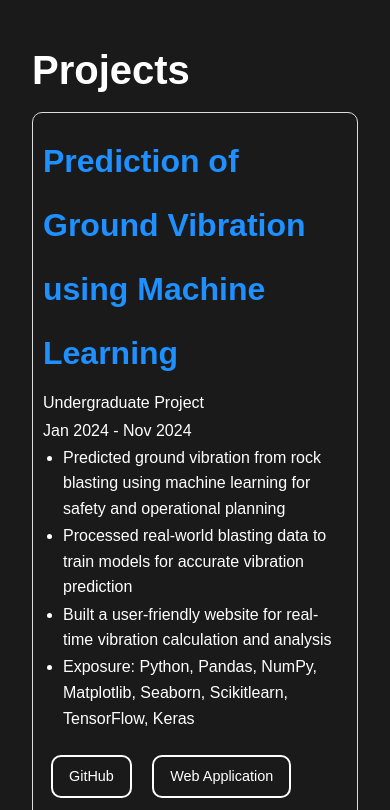
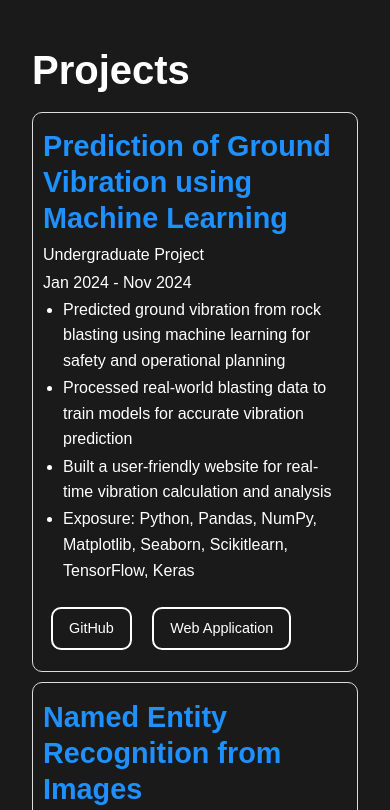
Before and after one commit to sandeepjanapati/sandeepjanapati.github.io, a plain HTML site: page index.html in a window 390 px wide. Shown: the part 7440-8250 px from the top of the page. Drawn offline with Linux system fonts and the light colour scheme.

Commit message:
Improve project headings

```diff
--- a/assets/css/styles.css
+++ b/assets/css/styles.css
@@ -767,6 +767,13 @@ footer {
         font-size: 2rem; /* Adjust for smaller screens */
     }
 
+    .projects-details h3{
+        text-decoration: none;
+        color: #1e90ff; /* Link color */
+        font-size: 2.25em; /* Reduced font size */
+        line-height: 1; /* Decrease space between wrapped lines */
+    }
+
     h2, h3 {
         font-size: 1.5rem;
     }
```
